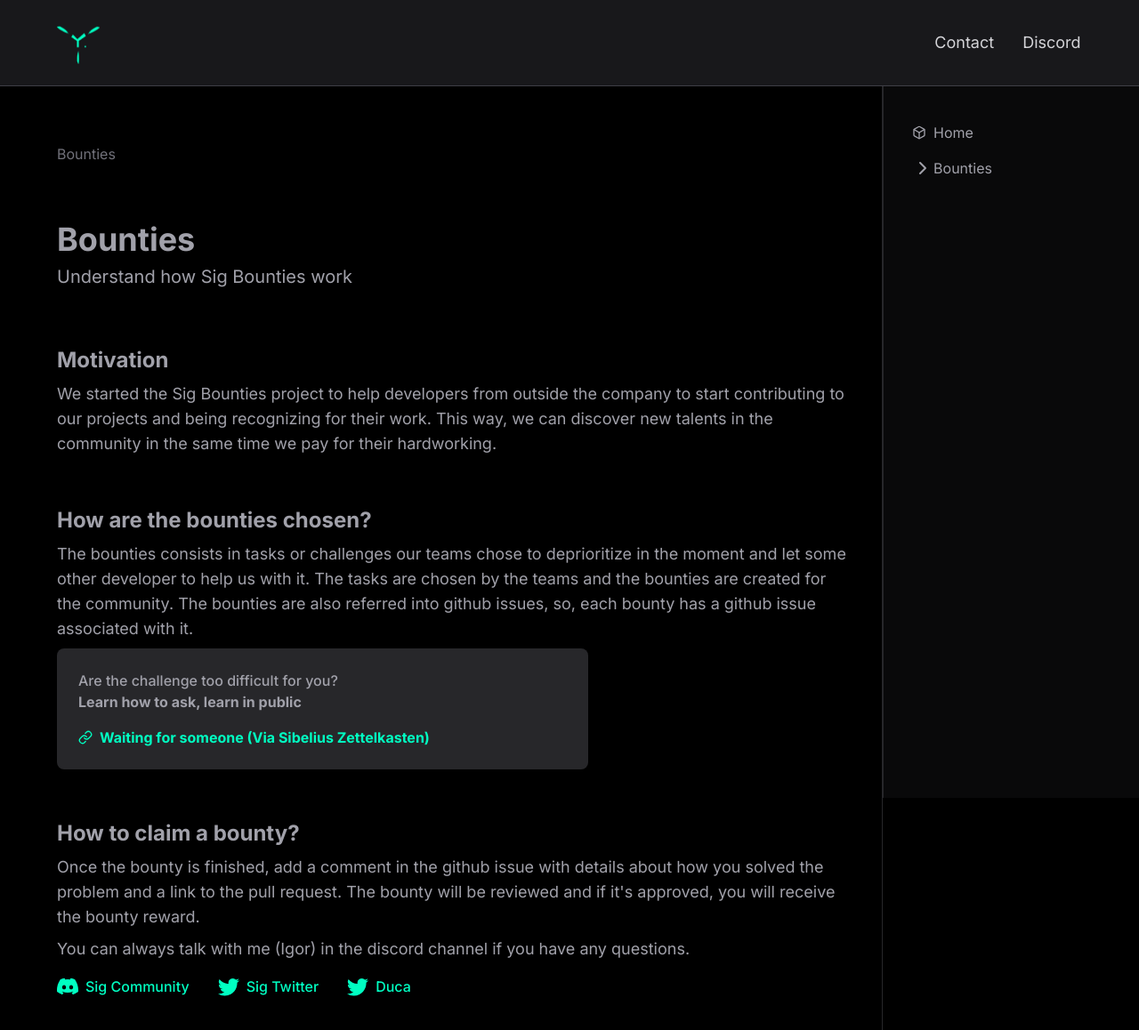
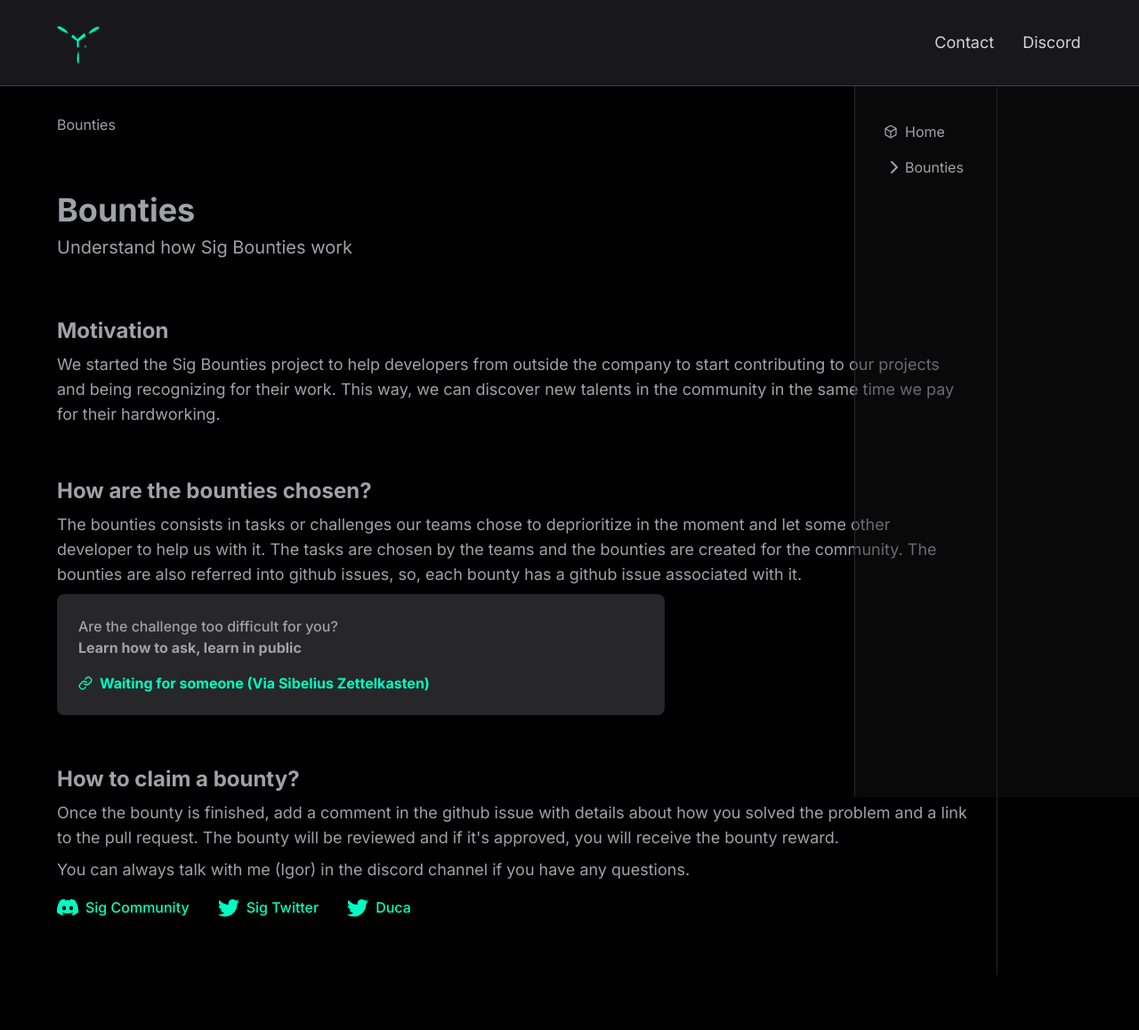
Before and after one commit to igorfelipeduca/sig-bounties, a Next.js app: page /bounties in a window 1280 px wide. Shown: the top 1158 px of the page at 89% size. After the commit the page ends 1096 px from the top, so only its background shows below. Built offline with nearby package versions, Linux system fonts and the light colour scheme.

Commit message:
Feat: Bounty layout

```diff
--- a/next.config.js
+++ b/next.config.js
@@ -1,4 +1,4 @@
 /** @type {import('next').NextConfig} */
-const nextConfig = {}
+const nextConfig = {};
 
-module.exports = nextConfig
+module.exports = nextConfig;
--- a/package.json
+++ b/package.json
@@ -14,7 +14,7 @@
     "@radix-ui/react-avatar": "^1.0.3",
     "@radix-ui/react-dialog": "^1.0.4",
     "@radix-ui/react-hover-card": "^1.0.6",
-    "@types/node": "20.3.1",
+    "@types/node": "^20.3.2",
     "@types/react": "18.2.14",
     "@types/react-dom": "18.2.6",
     "autoprefixer": "10.4.14",
@@ -23,10 +23,12 @@
     "contentlayer": "^0.3.3",
     "eslint": "8.43.0",
     "eslint-config-next": "13.4.7",
+    "fs": "^0.0.1-security",
     "lucide-react": "^0.252.0",
     "matter": "^0.2.0",
     "next": "13.4.7",
     "next-mdx-remote": "^4.4.1",
+    "path": "^0.12.7",
     "postcss": "8.4.24",
     "react": "18.2.0",
     "react-dom": "18.2.0",
--- a/src/app/bounties/[slug]/page.tsx
+++ b/src/app/bounties/[slug]/page.tsx
@@ -42,19 +42,19 @@
 export default async function Bounty({ params }: IBountyProps) {
   // Get the serialized content and frontmatter
   const { serialized, frontmatter } = await getPost(
-    `./src/content/${params.slug}.mdx`
+    `./src/app/content/bounties/${params.slug}.mdx`
   );
 
   return (
-    <div className="text-zinc-400 p-16">
+    <div className="text-zinc-400 p-16 border-r border-zinc-800">
       <BountiesBreadcrumb />
 
-      <div className="px-32 py-16">
+      <div className="py-16 max-w-4xl">
         <h1 className="text-zinc-300 font-bold text-4xl">
           {frontmatter.title}
         </h1>
 
-        <span className="text-zinc-400 text-lg mt-8">
+        <span className="text-zinc-400 text-md mt-8">
           Published at {frontmatter.date}
         </span>
 
--- a/src/app/bounties/components/sidebar.tsx
+++ b/src/app/bounties/components/sidebar.tsx
@@ -1,12 +1,4 @@
 "use client";
-
-import {
-  Box,
-  ChevronDown,
-  ChevronRight,
-  ChevronRightIcon,
-  FileIcon,
-} from "lucide-react";
 import { useState } from "react";
 import SidebarItem from "./sidebarItem";
 
@@ -26,14 +18,8 @@
     isOpen: false,
     subItems: [
       {
-        title: "Translation",
+        title: "Dynamic Sidebar",
         isOpen: false,
-        subItems: [
-          {
-            title: "i18n",
-            isOpen: false,
-          },
-        ],
       },
     ],
   },
--- a/src/app/bounties/components/sidebarItem.tsx
+++ b/src/app/bounties/components/sidebarItem.tsx
@@ -1,5 +1,6 @@
 import { Box, ChevronDown, ChevronRight } from "lucide-react";
 import { ISidebarItem } from "../sidebarItem";
+import Link from "next/link";
 
 interface ISidebarItemProps {
   item: ISidebarItem;
@@ -43,6 +44,11 @@
     setSidebarItems(newSidebarItems);
   };
 
+  const parseFileName = (name: string) => {
+    if (name.replaceAll(" ", "-").toLowerCase() === "home") return "";
+    return name.replaceAll(" ", "-").toLowerCase();
+  };
+
   return (
     <div className="flex flex-col items-start">
       {item.subItems ? (
@@ -56,7 +62,7 @@
                 <ChevronDown className="h-6 w-6" /> {item.title}
               </div>
 
-              <div className="pl-3">
+              <div className="pl-3 mt-2">
                 {item.subItems?.map((subItem, subIndex) => (
                   <SidebarItem
                     setSidebarItems={setSidebarItems}
@@ -77,12 +83,13 @@
           )}
         </>
       ) : (
-        <div
+        <Link
           className="flex items-center hover:text-zinc-600 cursor-pointer gap-x-2"
           onClick={() => handleOpenToggle(item)}
+          href={`/bounties/${parseFileName(item.title)}`}
         >
           <Box className="h-4 w-4" /> {item.title}
-        </div>
+        </Link>
       )}
     </div>
   );
--- a/src/app/bounties/layout.tsx
+++ b/src/app/bounties/layout.tsx
@@ -9,18 +9,26 @@
   return (
     <>
       <div className="sm:hidden block">
-        <BountiesHeader />
+        <div className="sticky top-0 z-10">
+          <BountiesHeader />
+        </div>
 
-        <div className="flex justify-between align-top">{children}</div>
+        <div className="flex justify-between align-top overflow-y-scroll mt-16 h-screen">
+          {children}
+        </div>
       </div>
 
       <div className="hidden sm:block">
-        <BountiesHeader />
+        <div className="fixed w-full z-10">
+          <BountiesHeader />
+        </div>
 
         <div className="flex justify-between align-top">
-          {children}
+          <div className="relative mt-16 overflow-y-hidden">{children}</div>
 
-          <BountiesSidebar />
+          <div className="fixed top-0 right-0 mt-24">
+            <BountiesSidebar />
+          </div>
         </div>
       </div>
     </>
--- a/src/app/bounties/page.tsx
+++ b/src/app/bounties/page.tsx
@@ -71,9 +71,12 @@
           </p>
 
           <div className="flex items-center gap-x-8">
-            <div className="flex items-center mt-4 text-sigPrimary gap-x-2 font-medium">
+            <a
+              href="https://discord.gg/k7tKxaHZBu"
+              className="flex items-center mt-4 text-sigPrimary gap-x-2 font-medium"
+            >
               <BsDiscord className="h-6 w-6" /> Sig Community
-            </div>
+            </a>
 
             <a
               href="https://twitter.com/sigcoding"
--- a/src/app/components/bountiesBreadcrumb/index.tsx
+++ b/src/app/components/bountiesBreadcrumb/index.tsx
@@ -1,32 +1,36 @@
 "use client";
 
 import { ChevronRightIcon } from "lucide-react";
+import Link from "next/link";
 import { usePathname } from "next/navigation";
 
 export default function BountiesBreadcrumb() {
   const pathname = usePathname();
   const routes = pathname.split("/");
 
-  const capitalize = (str: string) => {
-    return str.charAt(0).toUpperCase() + str.slice(1);
-  };
-
   return (
-    <div className="flex items-center gap-x-2">
+    <div className="flex items-center">
       {routes.map((route, index) => (
         <>
           {route === "" ? null : (
             <>
               {routes.indexOf(route) === routes.length - 1 ? (
-                <span key={index} className="flex text-zinc-500">
-                  {capitalize(route.replaceAll("-", " "))}
-                </span>
+                <Link
+                  href={`/bounties/${route}`}
+                  key={index}
+                  className="flex text-zinc-400 capitalize hover:text-zinc-300"
+                >
+                  {route.replaceAll("-", " ")}
+                </Link>
               ) : (
-                <div className="flex items-center">
-                  <span key={index} className="flex text-zinc-500">
-                    {capitalize(route)}
-                  </span>
-                  <ChevronRightIcon className="h-6 w-6 text-zinc-400" />
+                <div className="flex items-center capitalize" key={index}>
+                  <Link
+                    href={`/bounties`}
+                    className="flex text-zinc-500 hover:text-zinc-300"
+                  >
+                    {route}
+                  </Link>
+                  <ChevronRightIcon className="h-6 w-6 text-zinc-400 " />
                 </div>
               )}
             </>
--- a/src/app/mdx-content.tsx
+++ b/src/app/mdx-content.tsx
@@ -10,11 +10,26 @@
 const MdxComponents = {
   /** h1 colored in yellow */
   h1: (props: React.HTMLProps<HTMLHeadingElement>) => (
-    <h1 className="text-xl font-medium" {...props} />
+    <h1 className="text-2xl font-medium py-2" {...props} />
+  ),
+  h2: (props: React.HTMLProps<HTMLHeadingElement>) => (
+    <h2 className="text-xl font-medium py-2" {...props} />
   ),
   /** Card component */
   Card: (props: React.HTMLProps<HTMLDivElement>) => (
     <div className="p-8 rounded-lg bg-zinc-800 text-zinc-300" {...props} />
+  ),
+  a: (props: React.HTMLProps<HTMLAnchorElement>) => (
+    <a href={props.href} {...props} className="text-sigPrimary underline" />
+  ),
+  p: (props: React.HTMLProps<HTMLParagraphElement>) => (
+    <p {...props} className="text-lg py-4" />
+  ),
+  code: (props: any) => (
+    <code
+      {...props}
+      className="text-sm mx-1 bg-zinc-600/30 p-1 rounded-sm text-zinc-200 font-medium"
+    />
   ),
 };
 
```
Also changed, not shown: src/app/content/bounties/dynamic-sidebar.mdx (added, +30 -0 lines), 1 other file (tests, documents, lock files or other folders).
